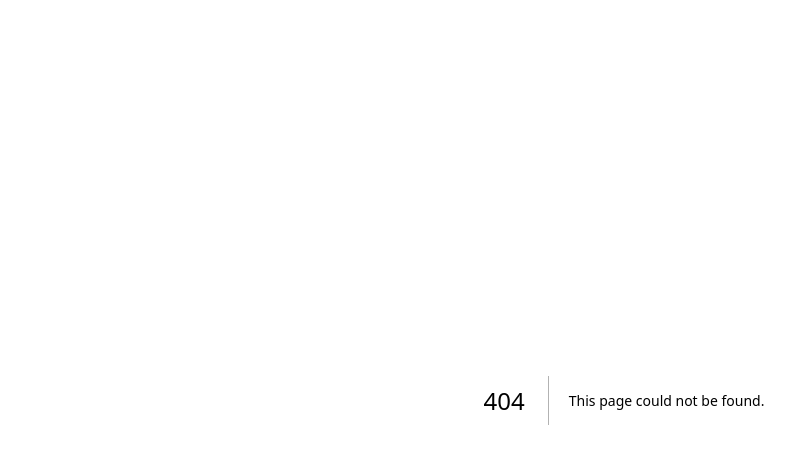
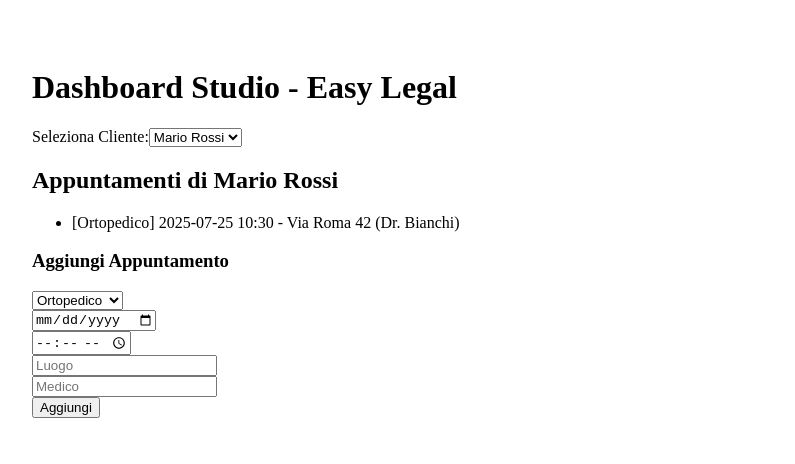
Before and after one commit to Brando8118/andrea-app, a Next.js app: page /studio in a window 1280 px wide. Before the commit this address had no page. Shown: the top 464 px of the page, without its empty margins (16-811 px from the left). Built offline with nearby package versions, Linux system fonts and the light colour scheme.

Commit message:
Add files via upload

```diff
--- a/next.config.js
+++ b/next.config.js
@@ -1,6 +1,6 @@
 /** @type {import('next').NextConfig} */
 const nextConfig = {
   reactStrictMode: true,
-};
+}
 
 module.exports = nextConfig;
--- /dev/null
+++ b/pages/cliente.js
@@ -0,0 +1 @@
+// Cliente dashboard - da completare
--- /dev/null
+++ b/pages/studio.js
@@ -0,0 +1,74 @@
+
+import { useState } from "react";
+
+export default function Studio() {
+  const [clienti, setClienti] = useState([
+    {
+      nome: "Mario Rossi",
+      appuntamenti: [
+        { tipo: "Ortopedico", data: "2025-07-25", ora: "10:30", luogo: "Via Roma 42", medico: "Dr. Bianchi" }
+      ],
+      documenti: []
+    },
+    {
+      nome: "Luca Verdi",
+      appuntamenti: [],
+      documenti: []
+    }
+  ]);
+
+  const [clienteSelezionato, setClienteSelezionato] = useState(clienti[0].nome);
+  const [tipoApp, setTipoApp] = useState("Ortopedico");
+  const [dataApp, setDataApp] = useState("");
+  const [oraApp, setOraApp] = useState("");
+  const [luogoApp, setLuogoApp] = useState("");
+  const [medicoApp, setMedicoApp] = useState("");
+
+  const aggiungiAppuntamento = () => {
+    const aggiornati = clienti.map(c => {
+      if (c.nome === clienteSelezionato) {
+        return {
+          ...c,
+          appuntamenti: [...c.appuntamenti, { tipo: tipoApp, data: dataApp, ora: oraApp, luogo: luogoApp, medico: medicoApp }]
+        };
+      }
+      return c;
+    });
+    setClienti(aggiornati);
+  };
+
+  const cliente = clienti.find(c => c.nome === clienteSelezionato);
+
+  return (
+    <div style={{ padding: 40 }}>
+      <h1>Dashboard Studio - Easy Legal</h1>
+
+      <label>Seleziona Cliente:</label>
+      <select value={clienteSelezionato} onChange={(e) => setClienteSelezionato(e.target.value)}>
+        {clienti.map(c => <option key={c.nome}>{c.nome}</option>)}
+      </select>
+
+      <h2>Appuntamenti di {clienteSelezionato}</h2>
+      <ul>
+        {cliente.appuntamenti.map((a, i) => (
+          <li key={i}>
+            [{a.tipo}] {a.data} {a.ora} - {a.luogo} ({a.medico})
+          </li>
+        ))}
+      </ul>
+
+      <h3>Aggiungi Appuntamento</h3>
+      <select value={tipoApp} onChange={(e) => setTipoApp(e.target.value)}>
+        <option>Ortopedico</option>
+        <option>Esami</option>
+        <option>Fisioterapia</option>
+        <option>Psicologo</option>
+      </select><br />
+      <input type="date" value={dataApp} onChange={(e) => setDataApp(e.target.value)} /><br />
+      <input type="time" value={oraApp} onChange={(e) => setOraApp(e.target.value)} /><br />
+      <input placeholder="Luogo" value={luogoApp} onChange={(e) => setLuogoApp(e.target.value)} /><br />
+      <input placeholder="Medico" value={medicoApp} onChange={(e) => setMedicoApp(e.target.value)} /><br />
+      <button onClick={aggiungiAppuntamento}>Aggiungi</button>
+    </div>
+  );
+}
```
Also changed, not shown: package.json (+1 -7 lines), pages/index.js (+31 -2 lines).
